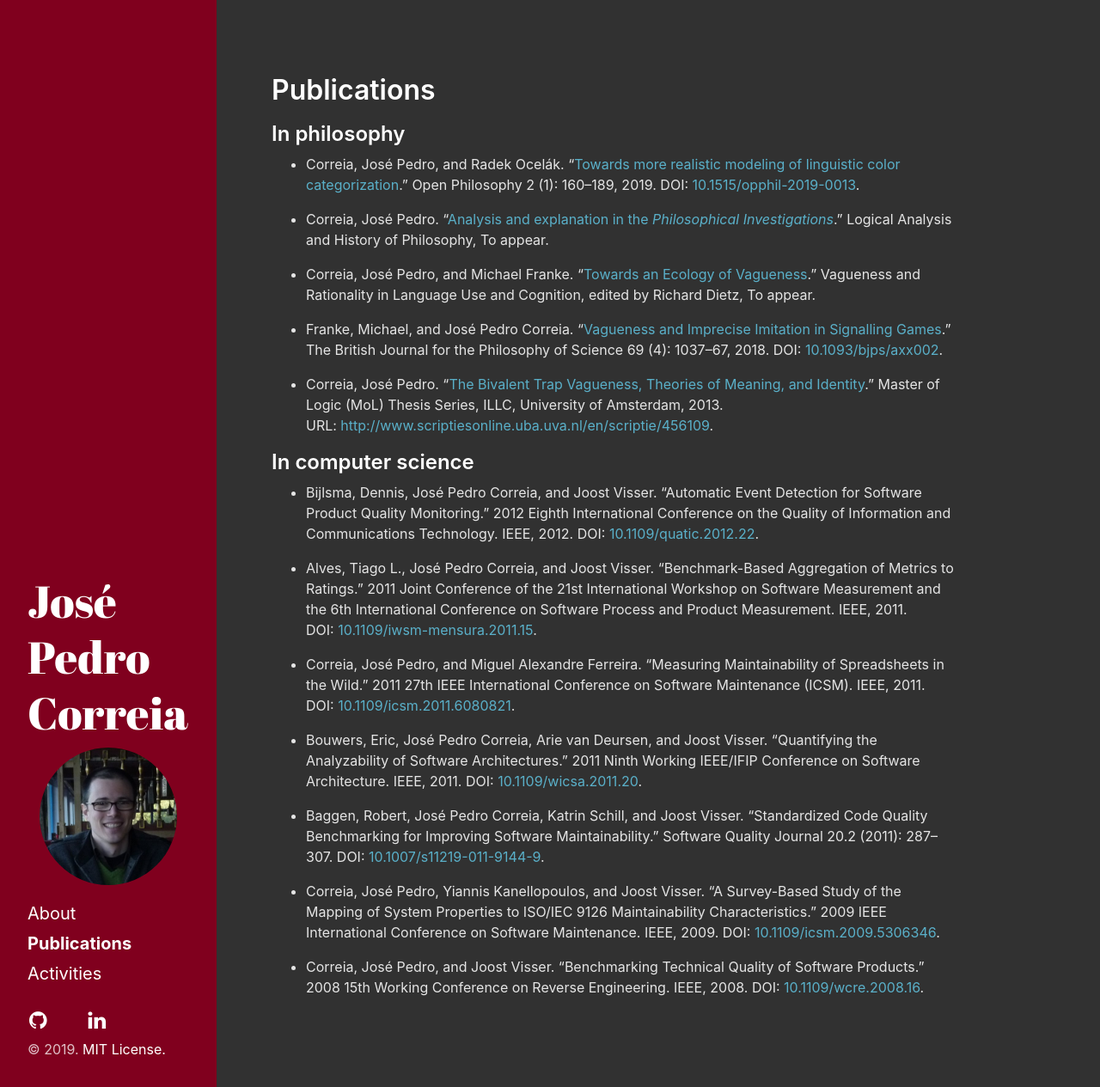
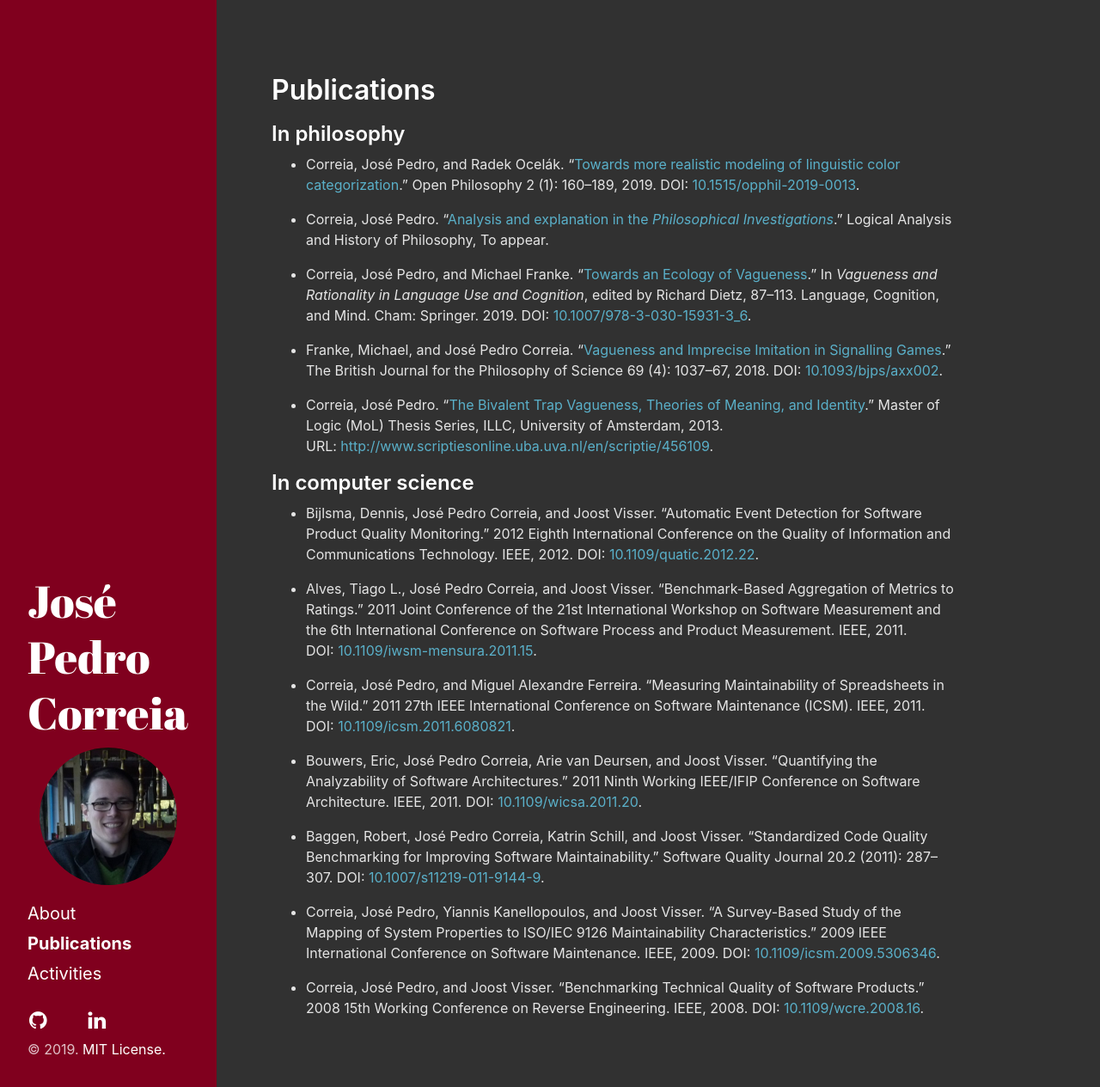
Before and after one commit to josepedrocorreia/josepedrocorreia.github.io, a Jekyll site: the page built from publications.md, in a window 1280 px wide. Shown: the whole page at 86% size. Built offline with Jekyll 4.4.1, drawn with Linux system fonts in a browser that asks for light colours; nearby versions of some CDN libraries; some web fonts are replaced; a style sheet for code colours, icons or effects is not loaded.

Commit message:
Updated publication info.

```diff
--- a/publications.md
+++ b/publications.md
@@ -15,7 +15,7 @@ categorization](assets/pdf/CorreiaOcelak_Towards_more_realistic.pdf)." Open Phil
 
 * Correia, José Pedro. "[Analysis and explanation in the _Philosophical Investigations_](assets/pdf/Correia_Analysis_and_explanation.pdf)." Logical Analysis and History of Philosophy, To appear.
 
-* Correia, José Pedro, and Michael Franke. “[Towards an Ecology of Vagueness](/assets/pdf/CorreiaFranke_Towards_an_Ecology_of_Vagueness.pdf).” Vagueness and Rationality in Language Use and Cognition, edited by Richard Dietz, To appear.
+* Correia, José Pedro, and Michael Franke. “[Towards an Ecology of Vagueness](/assets/pdf/CorreiaFranke_Towards_an_Ecology_of_Vagueness.pdf).” In _Vagueness and Rationality in Language Use and Cognition_, edited by Richard Dietz, 87–113. Language, Cognition, and Mind. Cham: Springer. 2019. DOI:&nbsp;[10.1007/978-3-030-15931-3_6](https://doi.org/10.1007/978-3-030-15931-3_6).
 
 * Franke, Michael, and José Pedro Correia. "[Vagueness and Imprecise Imitation in Signalling Games](/assets/pdf/FrankeCorreia_2016_Vagueness_and_imprecise_imitation_in_signalling_games.pdf)." The British Journal for the Philosophy of Science 69 (4): 1037–67, 2018. DOI:&nbsp;[10.1093/bjps/axx002](https://doi.org/10.1093/bjps/axx002).
 
```
